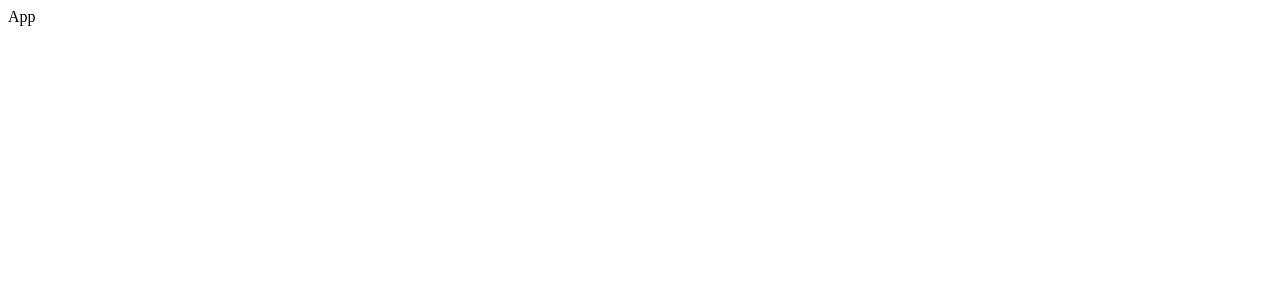
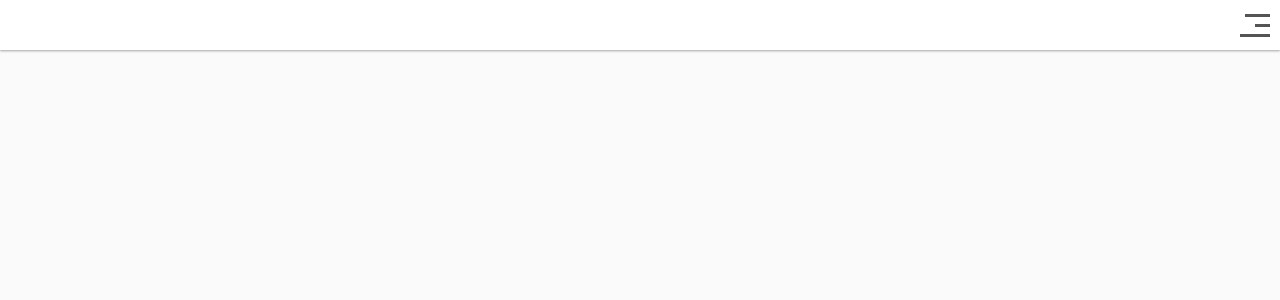
Before and after one commit to mhogeveen/mhogeveen.github.io, a React (Create React App) app: page / in a window 1280 px wide. Shown: the top 300 px of the page. Built offline with nearby package versions, Linux system fonts and the light colour scheme.

Commit message:
Add rough navbar

```diff
--- a/package.json
+++ b/package.json
@@ -6,6 +6,7 @@
     "@testing-library/jest-dom": "^4.2.4",
     "@testing-library/react": "^9.5.0",
     "@testing-library/user-event": "^7.2.1",
+    "node-sass": "^4.14.1",
     "react": "^16.13.1",
     "react-dom": "^16.13.1",
     "react-scripts": "3.4.1"
--- a/public/index.html
+++ b/public/index.html
@@ -12,5 +12,6 @@
    <body>
       <noscript>You need to enable JavaScript to run this app.</noscript>
       <div id="root"></div>
+      <div id="modal"></div>
    </body>
 </html>
--- a/src/components/App.js
+++ b/src/components/App.js
@@ -1,7 +1,9 @@
 import React from 'react'
 
+import Navbar from './Navbar'
+
 const App = () => {
-   return <div>App</div>
+   return <Navbar />
 }
 
 export default App
--- /dev/null
+++ b/src/components/Navbar.js
@@ -0,0 +1,24 @@
+import React, { useState } from 'react'
+
+const Navbar = () => {
+   const [nav, setNav] = useState(false)
+
+   const handleNav = () => {
+      setNav(!nav)
+   }
+
+   return (
+      <nav className='navbar'>
+         <div
+            className={nav ? 'navbar-menu-button active' : 'navbar-menu-button'}
+            onClick={handleNav}
+         >
+            <div className='menu-button-bar'></div>
+            <div className='menu-button-bar'></div>
+            <div className='menu-button-bar'></div>
+         </div>
+      </nav>
+   )
+}
+
+export default Navbar
--- a/src/index.js
+++ b/src/index.js
@@ -1,5 +1,7 @@
 import React from 'react'
 import ReactDOM from 'react-dom'
+
+import './style.scss'
 
 import App from './components/App'
 
--- /dev/null
+++ b/src/style.scss
@@ -0,0 +1,62 @@
+:root {
+   font-size: 15px;
+}
+
+body {
+   padding: 0;
+   margin: 0;
+   box-sizing: border-box;
+   background: #fafafa;
+}
+
+.navbar {
+   display: flex;
+   justify-content: flex-end;
+   align-items: center;
+   height: 50px;
+   padding: 0 10px;
+   background: #fff;
+   box-shadow: 0 1px 3px rgba(0, 0, 0, 0.12), 0 1px 2px rgba(0, 0, 0, 0.24);
+
+   &-menu-button {
+      display: flex;
+      flex-direction: column;
+      justify-content: space-around;
+      align-items: flex-end;
+      height: 30px;
+      width: 30px;
+      cursor: pointer;
+      transition: transform 400ms cubic-bezier(0.5, -0.3, 0.5, 1.3);
+
+      &.active {
+         transform: rotate(90deg);
+      }
+   }
+}
+
+.menu-button-bar {
+   height: 3px;
+   background: lighten(#000, 33%);
+   transition: transform 400ms cubic-bezier(0.5, -0.3, 0.5, 1.3);
+   transform-origin: right;
+
+   &:first-child {
+      width: 25px;
+   }
+   &:nth-child(2) {
+      width: 15px;
+   }
+   &:last-child {
+      width: 30px;
+   }
+}
+
+// .navbar-menu-button.active,
+.navbar-menu-button:hover {
+   & .menu-button-bar:first-child {
+      transform: scaleX(1.2);
+   }
+   & .menu-button-bar:nth-child(2) {
+      transform: scaleX(2);
+   }
+}
```
Also changed, not shown: public/manifest.json, 1 other file (tests, documents, lock files or other folders).
